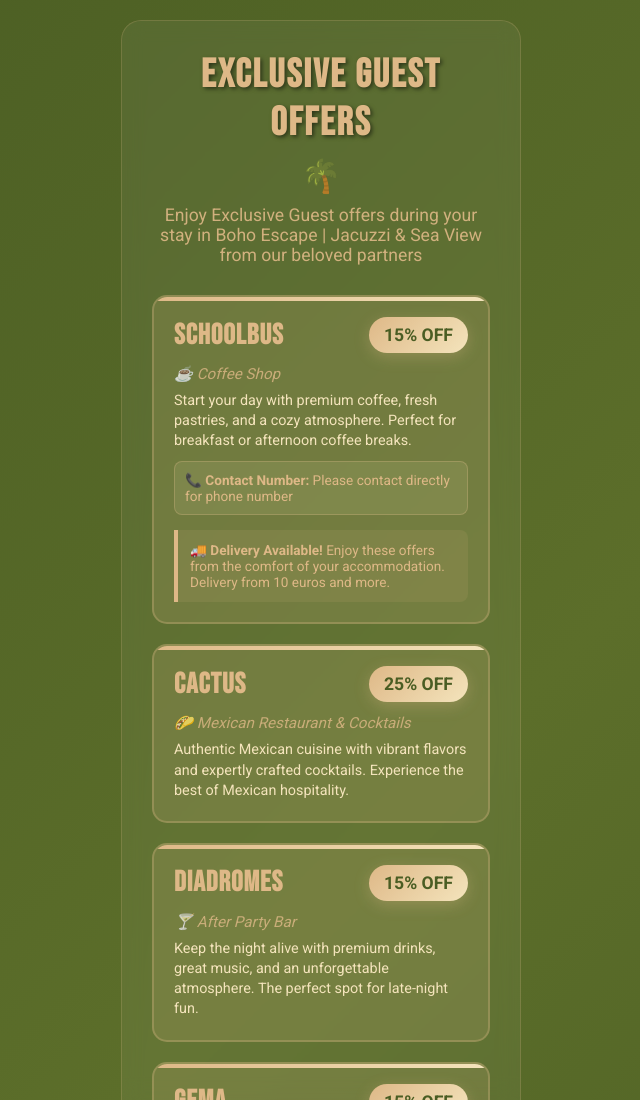
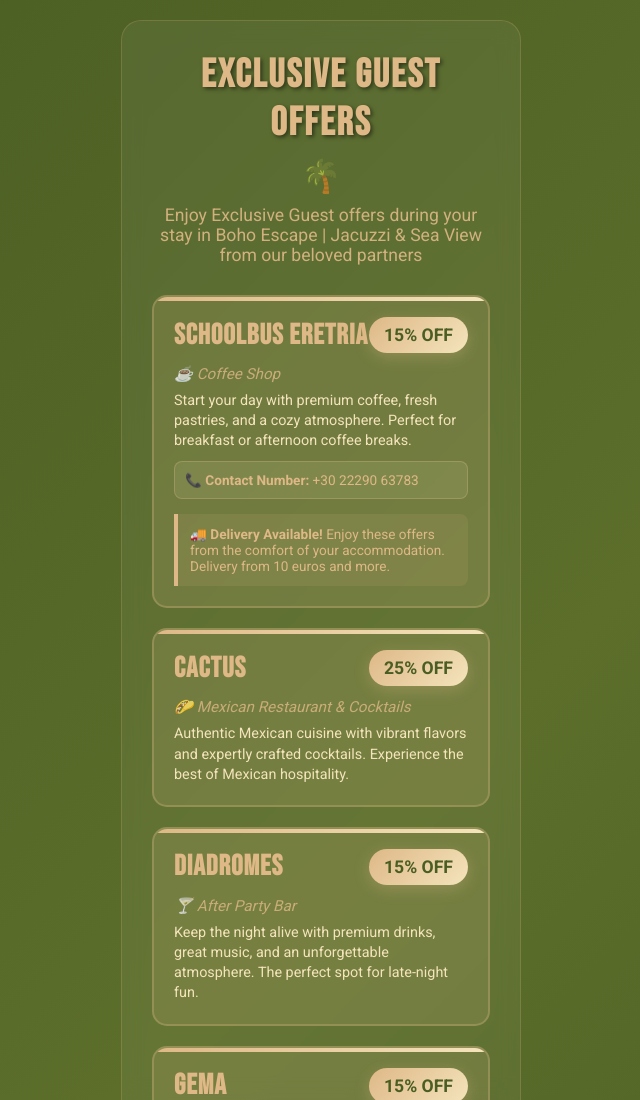
Before and after one commit to MKXWR/bohoescapevell, a plain HTML site: page index.html in a window 1280 px wide. Shown: the top 1100 px of the page, without its empty margins (319-959 px from the left). Drawn offline with Linux system fonts and the light colour scheme.

Commit message:
index.html

```diff
--- a/index.html
+++ b/index.html
@@ -216,13 +216,13 @@
             <!-- SCHOOLBUS Coffee Shop -->
             <div class="offer-card">
                 <div class="offer-header">
-                    <h2 class="business-name" onclick="window.open('https://maps.app.goo.gl/nY8YtSxEmurXqyK89', '_blank')">SCHOOLBUS</h2>
+                    <h2 class="business-name" onclick="window.open('https://maps.app.goo.gl/nY8YtSxEmurXqyK89', '_blank')">SCHOOLBUS ERETRIA</h2>
                     <span class="discount">15% OFF</span>
                 </div>
                 <p class="business-type">☕ Coffee Shop</p>
                 <p class="business-description">Start your day with premium coffee, fresh pastries, and a cozy atmosphere. Perfect for breakfast or afternoon coffee breaks.</p>
                 <div class="contact-info">
-                    <p>📞 <strong>Contact Number:</strong> Please contact directly for phone number</p>
+                    <p>📞 <strong>Contact Number:</strong> +30 22290 63783</p>
                 </div>
                 <div class="special-note">
                     <p>🚚 <strong>Delivery Available!</strong> Enjoy these offers from the comfort of your accommodation. Delivery from 10 euros and more.</p>
```
